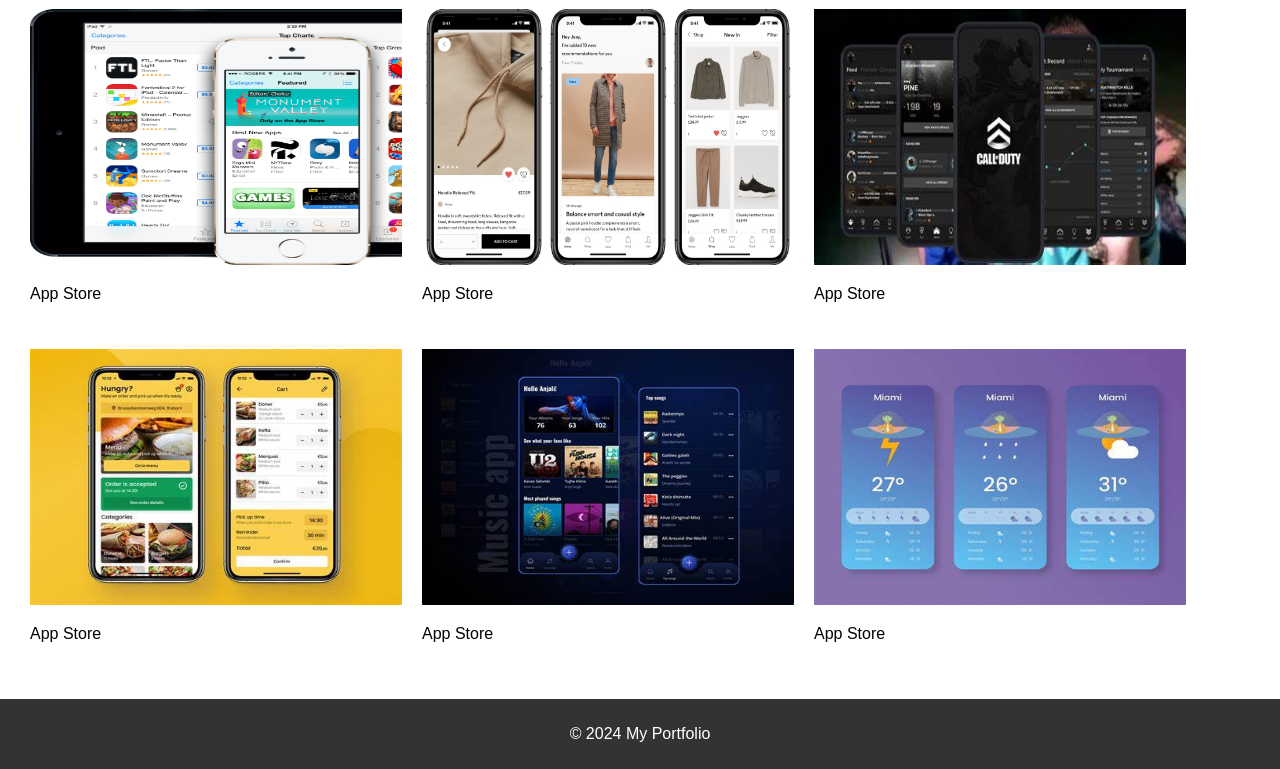
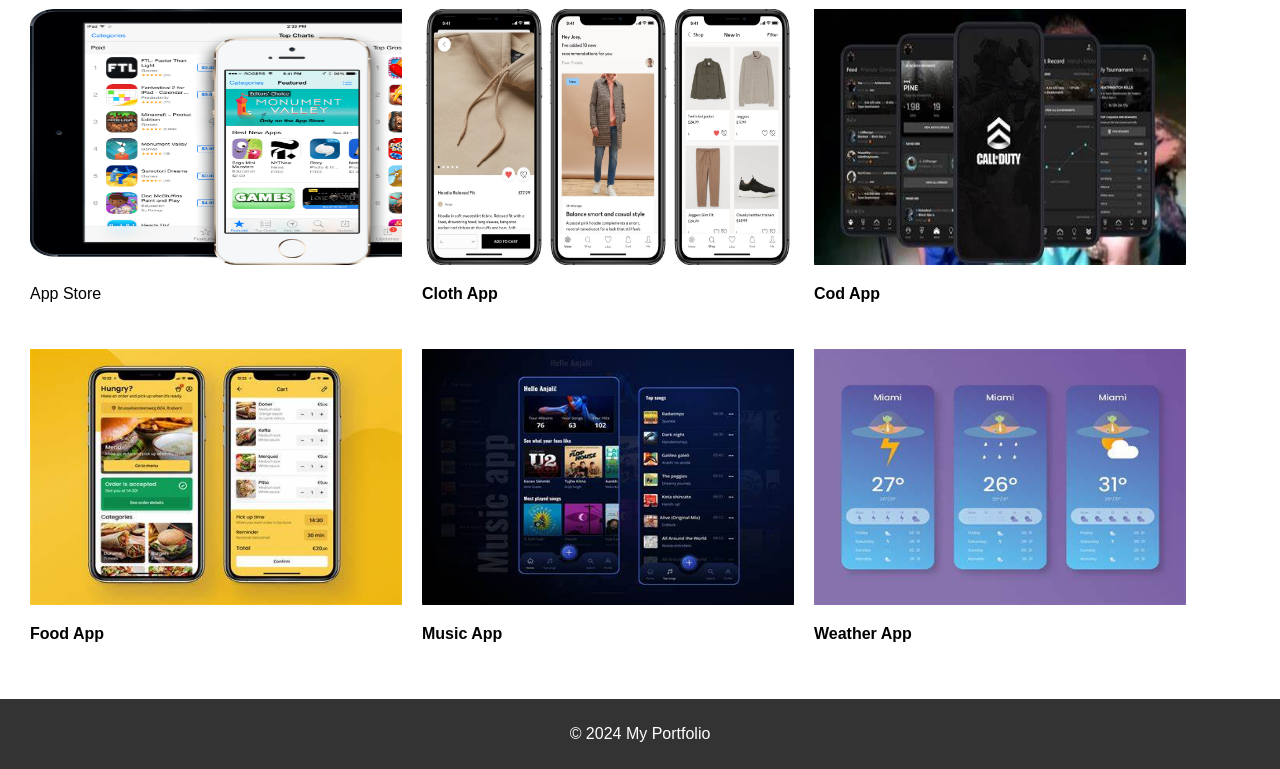
Before and after one commit to Kwets/Portfolio, a plain HTML site: page project.html in a window 1280 px wide. Shown: the part 227-996 px from the top of the page. Drawn offline with Linux system fonts and the light colour scheme.

Commit message:
simple edits

```diff
--- a/project.html
+++ b/project.html
@@ -28,23 +28,23 @@
           </div>
           <div class="project">
             <img src="./cloth app.jpeg" alt="Project 2" />
-            <p>App Store</p>
+            <p><b>Cloth App</b></p>
           </div>
           <div class="project">
             <img src="./cod app.jpeg" alt="Project 3" />
-            <p>App Store</p>
+            <p><b>Cod App</b></p>
           </div>
           <div class="project">
             <img src="./food app.jpeg" alt="Project 4" />
-            <p>App Store</p>
+            <p><b> Food App</b></p>
           </div>
           <div class="project">
             <img src="./music app.jpeg" alt="Project 5" />
-            <p>App Store</p>
+            <p><b>Music App</b></p>
           </div>
           <div class="project">
             <img src="./weather-app.jpeg" alt="Project 6" />
-            <p>App Store</p>
+            <p><b>Weather App</b></p>
           </div>
         </div>
       </section>
```
